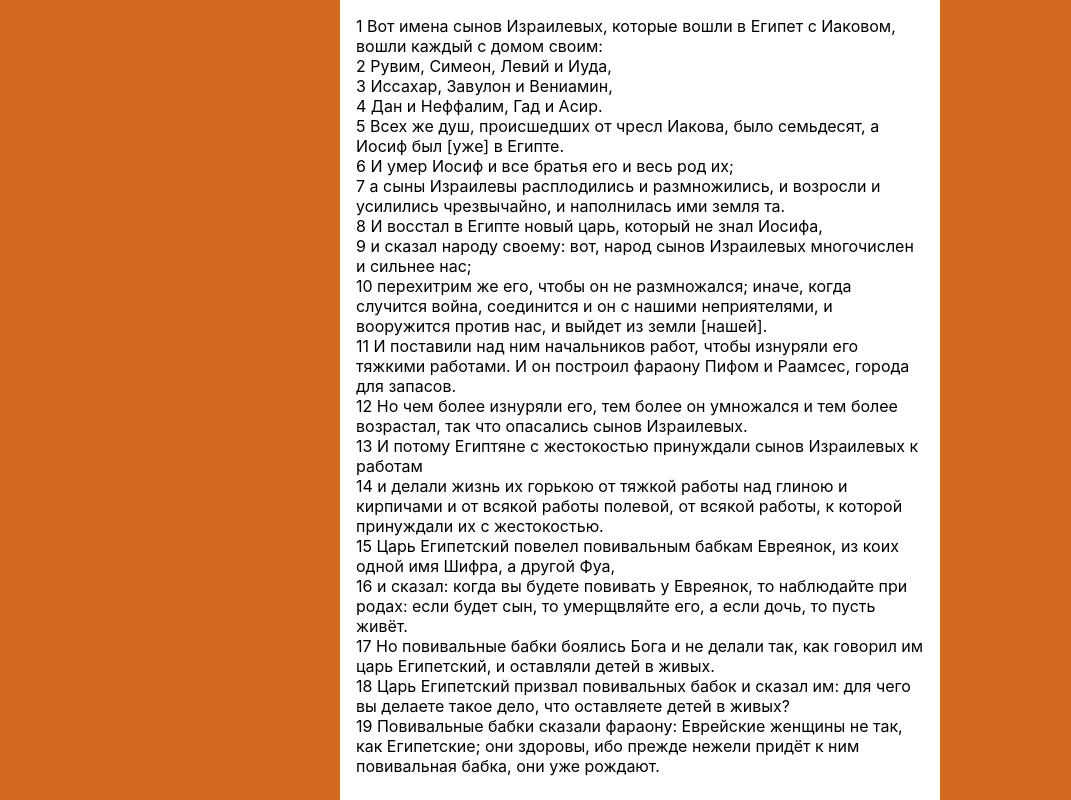
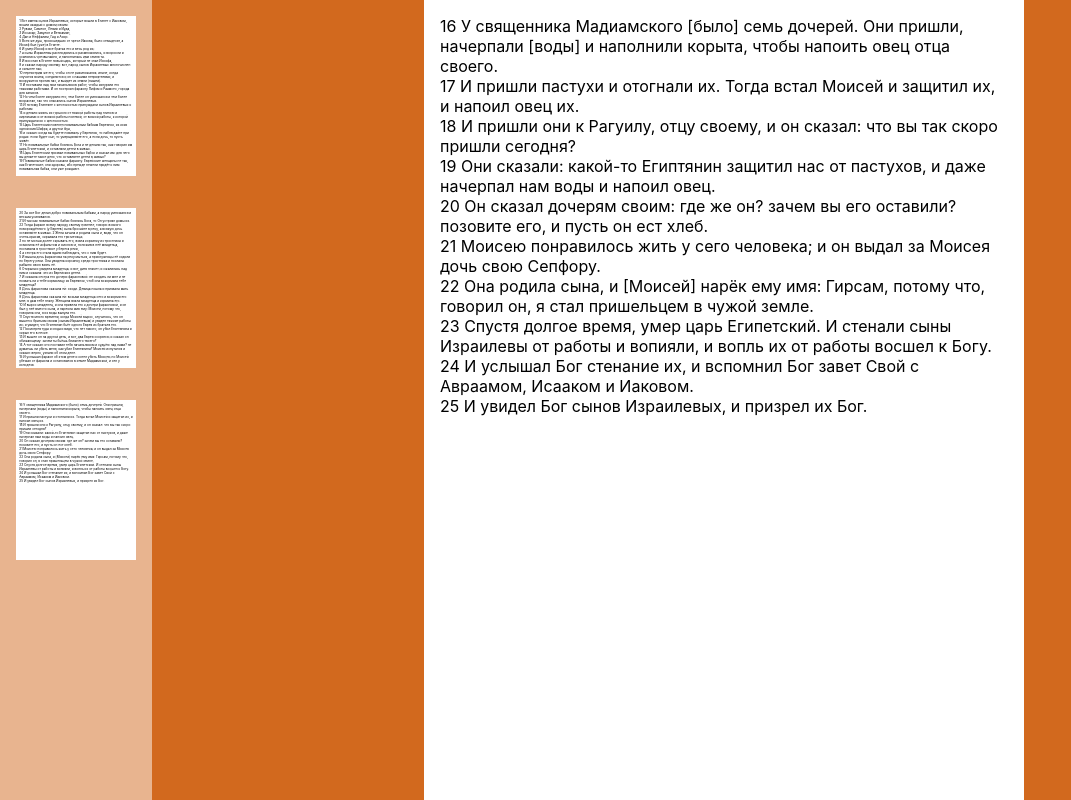
Before and after one commit to DrKiraDmitry/browserBook, a React (Create React App) app: page / in a window 1280 px wide. Shown: the whole page, without its empty margins (0-1071 px from the left). Built offline with nearby package versions, Linux system fonts and the light colour scheme.

Commit message:
Ебать что ты наделал Дима, это же шедевр, форматер книги в жсон и вывод постранично

```diff
--- a/src/App.tsx
+++ b/src/App.tsx
@@ -23,8 +23,6 @@ export const App = observer(() => {
                     height: "100vh",
                     display: "flex",
                     background: "chocolate",
-                    alignItems: "center",
-                    justifyContent: "center",
                 }}
             >
                 <MainPage />
--- /dev/null
+++ b/src/pages/Main/ETC/GiveMeBook.tsx
@@ -0,0 +1,64 @@
+import React, { FC, useEffect, useRef, useState } from "react";
+import { useSliceOnePage } from "./useSliceOnePage";
+import styles from "../styles/MainPage.module.scss";
+import { BibleExodus } from "./HardCode";
+
+const Page: FC<{ getStash: (text: string, stash: string[]) => void; book: string }> = ({ getStash, book }) => {
+    const BoxRef = useRef<HTMLDivElement | null>(null);
+    const TextRef = useRef<HTMLDivElement | null>(null);
+    const { text, stash, end } = useSliceOnePage(book, BoxRef.current?.clientHeight, TextRef.current?.clientHeight);
+
+    useEffect(() => {
+        if (!end) return;
+        getStash(text, stash);
+    }, [end]);
+
+    return (
+        <div className={styles.Page}>
+            <div className={styles.ContentBox} ref={BoxRef}>
+                <div className={styles.TextBox} dangerouslySetInnerHTML={{ __html: text }} ref={TextRef} />
+            </div>
+        </div>
+    );
+};
+
+export type PagesType = {
+    text: string;
+};
+
+export const GiveMeBook: FC<{ giveBook: string; takePages: (pages: PagesType[]) => void; onReadiness: boolean }> = ({
+    giveBook,
+    onReadiness,
+    takePages,
+}) => {
+    const [book, setBook] = useState(giveBook);
+    const [pages, setPages] = useState<PagesType[]>([]);
+    const [tumbler, setTumbler] = useState(false);
+
+    const makePageObject = (str: string) => {
+        return {
+            text: str,
+        };
+    };
+
+    const callback = (text: string, left: string[]) => {
+        setPages((prev) => [...prev, makePageObject(text)]);
+        setBook(left.join(" "));
+    };
+
+    useEffect(() => {
+        if (!book) return takePages(pages);
+        setTumbler((prev) => !prev);
+        if (onReadiness) takePages(pages);
+    }, [pages]);
+
+    return (
+        <>
+            {tumbler ? (
+                <Page key={"1"} book={book} getStash={(pageText, left) => callback(pageText, left)} />
+            ) : (
+                <Page key={"2"} book={book} getStash={(pageText, left) => callback(pageText, left)} />
+            )}
+        </>
+    );
+};
--- a/src/pages/Main/ETC/useSliceOnePage.ts
+++ b/src/pages/Main/ETC/useSliceOnePage.ts
@@ -23,6 +23,7 @@ export const useSliceOnePage = (cutText: string, BoxHeight?: number, TextHeight?
         if (overflow) return setStep(SliceStep.regress);
         const stashBuffer = stash;
         const takeWord = stashBuffer.shift();
+        if (!takeWord) return setStep(SliceStep.stop);
         setText((prev) => (prev + " " + takeWord).trim());
         setStash(stashBuffer);
     };
--- a/src/pages/Main/MainPage.tsx
+++ b/src/pages/Main/MainPage.tsx
@@ -1,49 +1,29 @@
-import React, { FC, useEffect, useRef, useState } from "react";
+import React, { FC, useEffect, useMemo, useRef, useState } from "react";
 import styles from "./styles/MainPage.module.scss";
 import { BibleExodus } from "./ETC/HardCode";
-import { useSliceOnePage } from "./ETC/useSliceOnePage";
+import { GiveMeBook, PagesType } from "./ETC/GiveMeBook";
 
-const Page: FC<{ getStash: (text: string, stash: string[]) => void }> = ({ getStash }) => {
-    const BoxRef = useRef<HTMLDivElement | null>(null);
-    const TextRef = useRef<HTMLDivElement | null>(null);
-    const { text, stash, end } = useSliceOnePage(
-        BibleExodus,
-        BoxRef.current?.clientHeight,
-        TextRef.current?.clientHeight
-    );
+const generateKey = (pre: string | number) => {
+    return `${pre}_${new Date().getTime()}`;
+};
 
-    useEffect(() => {
-        if (!end) return;
-        getStash(text, stash);
-    }, [end]);
+export const MainPage = () => {
+    const [pages, setPages] = useState<PagesType[]>([]);
 
     return (
-        <div className={styles.Page}>
-            <div className={styles.ContentBox} ref={BoxRef}>
-                <div className={styles.TextBox} dangerouslySetInnerHTML={{ __html: text }} ref={TextRef} />
+        <div className={styles.MainPage}>
+            <div className={styles.PagesList}>
+                {pages.map((el, i) => (
+                    <div key={generateKey(i)} className={styles.Page} style={{ zoom: 0.2 }}>
+                        <div className={styles.ContentBox}>
+                            <div className={styles.TextBox} dangerouslySetInnerHTML={{ __html: el.text }} />
+                        </div>
+                    </div>
+                ))}
+            </div>
+            <div style={{ margin: "auto" }}>
+                <GiveMeBook giveBook={BibleExodus} onReadiness={true} takePages={(x) => setPages(x)} />
             </div>
         </div>
     );
 };
-
-type PagesType = {
-    text: string;
-};
-
-export const MainPage = () => {
-    const Book = BibleExodus;
-    const [pages, setPages] = useState<PagesType[]>([]);
-
-    const makePageObject = (str: string) => {
-        return {
-            text: str,
-        };
-    };
-
-    useEffect(() => {
-        if (!Book) return;
-        console.log(pages);
-    }, [pages]);
-
-    return <Page getStash={(x) => setPages((prev) => [...prev, makePageObject(x)])} />;
-};
--- a/src/pages/Main/styles/MainPage.module.scss
+++ b/src/pages/Main/styles/MainPage.module.scss
@@ -1,3 +1,8 @@
+.MainPage {
+    display: flex;
+    width: 100%;
+}
+
 .Page {
     width: 600px;
     height: 800px;
@@ -17,3 +22,15 @@
     display: inline-table;
     height: fit-content;
 }
+
+.PagesList {
+    min-width: 120px;
+    display: flex;
+    flex-direction: column;
+    margin-right: 1rem;
+    padding: 1rem;
+    background: rgba(255, 255, 255, 0.5);
+    .Page {
+        margin-bottom: 10rem;
+    }
+}
```
